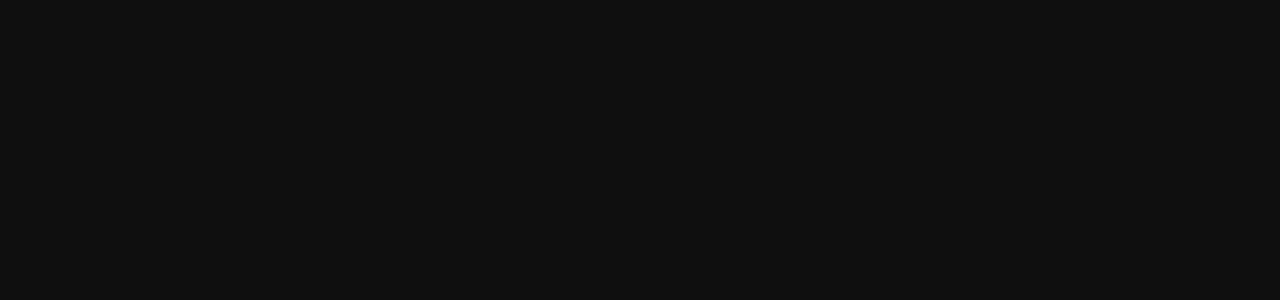
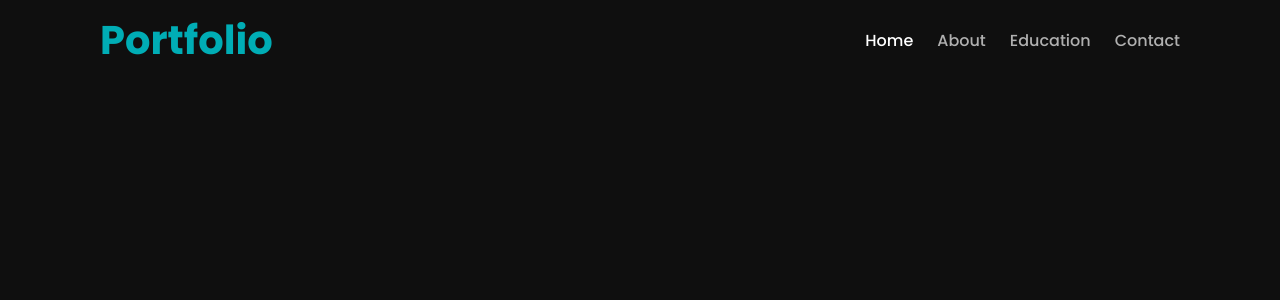
Before and after one commit to aravinth2723/aravinth-portfolio, an Angular app: page /#home in a window 1280 px wide. Before the commit this address led to /. Shown: the top 300 px of the page. Built offline with nearby package versions, Linux system fonts and the light colour scheme.

Commit message:
Navbar section completed

```diff
--- a/src/app/app.html
+++ b/src/app/app.html
@@ -1,3 +1,5 @@
-<header class="layout-section"></header>
+<header class="layout-section">
+  <app-navbar [deviceType]="deviceType"></app-navbar>
+</header>
 <main class="layout-section"></main>
 <footer class="layout-section"></footer>
--- a/src/app/app.ts
+++ b/src/app/app.ts
@@ -9,10 +9,11 @@
 import { Subject, takeUntil } from 'rxjs';
 import { Responsive } from './services/responsive';
 import { DeviceType } from './interfaces/device-type';
+import { Navbar } from './components/shared/navbar/navbar';
 
 @Component({
   selector: 'app-root',
-  imports: [],
+  imports: [Navbar],
   templateUrl: './app.html',
   styleUrl: './app.scss',
 })
--- /dev/null
+++ b/src/app/components/shared/navbar/navbar.html
@@ -0,0 +1,38 @@
+<nav class="navbar-container">
+  <h1 class="heading">Portfolio</h1>
+  <!-- Web -->
+  @if (deviceType().web) {
+  <ul class="menu-list">
+    @for (item of navLinks; track $index) {
+    <li
+      class="menu-item"
+      [class.active]="item == activeSection()"
+      (click)="toggleNav(item)"
+    >
+      {{ item }}
+    </li>
+    }
+  </ul>
+  }
+  <!-- Mobile & Tablet View -->
+  @else if(isSideNav) {
+  <div class="backdrop"></div>
+  <ul class="menu-list">
+    <div>
+      <h1>Portfolio</h1>
+      <i class="fa-solid fa-xmark icon" (click)="isSideNav = !isSideNav"></i>
+    </div>
+    @for (item of navLinks; track $index) {
+    <li
+      class="menu-item"
+      [class.active]="item == activeSection()"
+      (click)="toggleNav(item)"
+    >
+      {{ item }}
+    </li>
+    }
+  </ul>
+  }@else {
+  <i class="fa-solid fa-bars icon" (click)="isSideNav = !isSideNav"></i>
+  }
+</nav>
--- /dev/null
+++ b/src/app/components/shared/navbar/navbar.scss
@@ -0,0 +1,70 @@
+:host {
+  .navbar-container {
+    width: 100%;
+    padding: 10px;
+    display: flex;
+    justify-content: space-between;
+    align-items: center;
+    position: fixed;
+    top: 0;
+    .heading {
+      margin: 0;
+      border: none;
+    }
+  }
+}
+
+:host-context(.web) {
+  :host {
+    display: flex;
+    justify-content: center;
+    .navbar-container {
+      max-width: 1100px;
+      .menu-list {
+        display: flex;
+        gap: 1.5rem;
+        .menu-item {
+          padding: 0;
+        }
+      }
+    }
+  }
+}
+
+:host-context(.tablet),
+:host-context(.mobile) {
+  :host {
+    .navbar-container {
+      .menu-list {
+        width: 250px;
+        background-color: var(--secondary-accent);
+        height: 100vh;
+        position: fixed;
+        top: 0;
+        right: 0;
+        z-index: 1000;
+        div {
+          display: flex;
+          justify-content: space-between;
+          align-items: center;
+          margin: 10px 20px 10px 10px;
+          h1 {
+            color: var(--highlight-color);
+            font-size: clamp(0.25rem, 5vw, 1.5rem);
+          }
+        }
+        .list-item {
+          padding: 10px 0 10px 20px;
+        }
+      }
+    }
+  }
+}
+
+:host-context(.tablet) {
+  :host {
+    .icon {
+      margin-right: 15px;
+    }
+  }
+}
--- /dev/null
+++ b/src/app/components/shared/navbar/navbar.ts
@@ -0,0 +1,48 @@
+import {
+  Component,
+  inject,
+  Input,
+  OnInit,
+  signal,
+  Signal,
+} from '@angular/core';
+import { DeviceType } from '../../../interfaces/device-type';
+import { ActivatedRoute, Router } from '@angular/router';
+
+@Component({
+  selector: 'app-navbar',
+  imports: [],
+  templateUrl: './navbar.html',
+  styleUrl: './navbar.scss',
+})
+export class Navbar implements OnInit {
+  @Input() deviceType!: Signal<DeviceType>;
+  readonly navLinks: string[] = ['home', 'about', 'education', 'contact'];
+  isSideNav: Boolean = false;
+  activeSection = signal<string | null>(null);
+
+  private activateRoute = inject(ActivatedRoute);
+  private router = inject(Router);
+
+  constructor() {
+    location.hash = 'home';
+  }
+
+  ngOnInit(): void {
+    this.activateRoute.fragment.subscribe((fragment: string | null) => {
+      this.activeSection.set(fragment);
+      this.scrollToActiveRoute(fragment);
+    });
+  }
+
+  toggleNav(section: string) {
+    this.isSideNav = !this.isSideNav;
+    this.router.navigate([''], { fragment: section });
+  }
+
+  private scrollToActiveRoute(section: string | null): void {
+    if (section) {
+      document.getElementById(section)?.scrollIntoView({ behavior: 'smooth' });
+    }
+  }
+}
```
